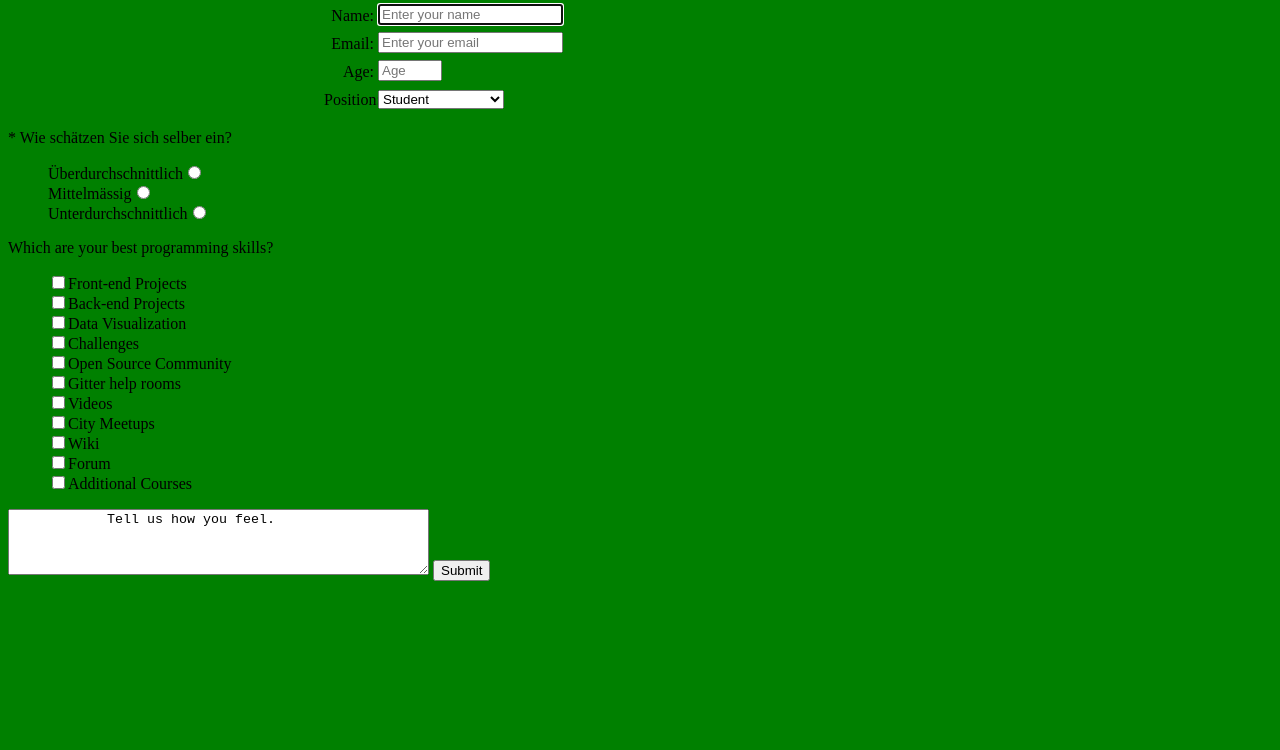
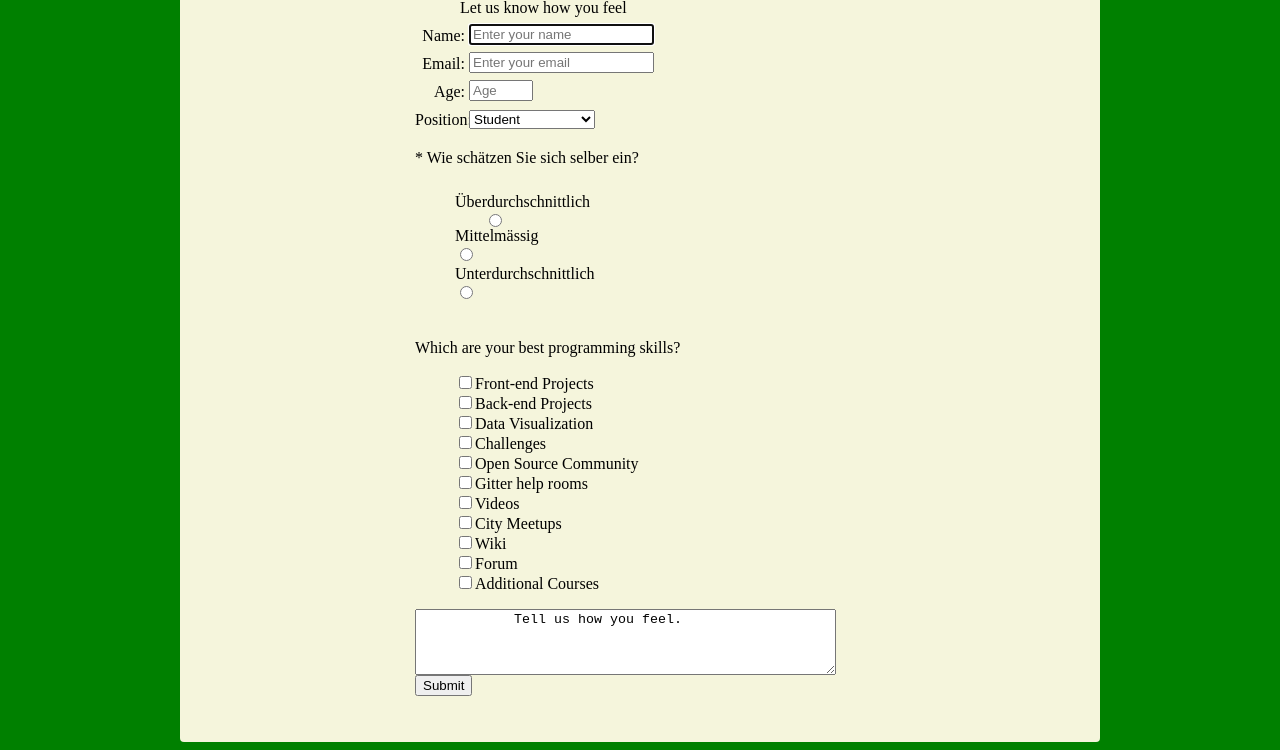
Before and after one commit to ClaudioLutz/2survey-form, a plain HTML site: page index.html in a window 1280 px wide. Shown: the part 76-826 px from the top of the page. Before the commit the page ends 800 px from the top, so only its background shows below. Drawn offline with Linux system fonts and the light colour scheme.

Commit message:
centered form

```diff
--- a/index.html
+++ b/index.html
@@ -12,6 +12,7 @@
 </head>
 
 <body>
+    <div id="outer-form">
         <h1 id="title">Survey Form</h1>
         <p id="description">Let us know how you feel</p>
 
@@ -19,17 +20,18 @@
             <div class="coordinates">
                 <div class="row-form">
                     <label class="left-description" id="name-label" for="name">Name:</label>
-            <input autofocus="" type="text" name="name" id="name" class="input-field" placeholder="Enter your name"
-                required="">
+                    <input autofocus="" type="text" name="name" id="name" class="input-field"
+                        placeholder="Enter your name" required="">
                 </div>
                 <div class="row-form">
                     <label id="email-label" for="email" class="left-description">Email:</label>
-            <input autofocus="" type="email" name="email" id="email" class="input-field" placeholder="Enter your email"
-                required="">
+                    <input autofocus="" type="email" name="email" id="email" class="input-field"
+                        placeholder="Enter your email" required="">
                 </div>
                 <div class="row-form">
                     <label class="left-description" id="number-label" for="number">Age:</label>
-            <input type="number" name="number" id="number" min="1" max="125" class="input-field" placeholder="Age">
+                    <input type="number" name="number" id="number" min="1" max="125" class="input-field"
+                        placeholder="Age">
                 </div>
                 <div class="row-form">
                     <label for="dropdown" class="left-description">Position:</label>
@@ -43,14 +45,14 @@
                     </select>
                 </div>
             </div>
-        </div>
+
     <div class="rowTab">
         <div class="labels">
             <label for="userRating">* Wie schätzen Sie sich selber ein?</label>
         </div>
         <div class="rightTab">
             <ul style="list-style: none;">
-                    <li class="radio"><label>Überdurchschnittlich<input name="radio-buttons" value="1" type="radio"
+                <li class="radio"><label class="left-description">Überdurchschnittlich<input name="radio-buttons" value="1" type="radio"
                             class="userRatings"></label></li>
                 <li class="radio"><label>Mittelmässig<input name="radio-buttons" value="2" type="radio"
                             class="userRatings"></label></li>
@@ -59,7 +61,8 @@
             </ul>
         </div>
     </div>
-        <label for="preferences">Which are your best programming skills?</label>
+    <div class="rowTab">
+    <label class="labels" for="preferences">Which are your best programming skills?</label>
     <ul id="preferences" style="list-style: none;">
         <li class="checkbox"><label><input name="prefer" value="1" type="checkbox" class="userRatings">Front-end
                 Projects</label></li>
@@ -73,14 +76,14 @@
                 Community</label></li>
         <li class="checkbox"><label><input name="prefer" value="6" type="checkbox" class="userRatings">Gitter help
                 rooms</label></li>
-            <li class="checkbox"><label><input name="prefer" value="7" type="checkbox"
-                        class="userRatings">Videos</label></li>
+        <li class="checkbox"><label><input name="prefer" value="7" type="checkbox" class="userRatings">Videos</label>
+        </li>
         <li class="checkbox"><label><input name="prefer" value="8" type="checkbox" class="userRatings">City
                 Meetups</label></li>
         <li class="checkbox"><label><input name="prefer" value="9" type="checkbox" class="userRatings">Wiki</label>
         </li>
-            <li class="checkbox"><label><input name="prefer" value="10" type="checkbox"
-                        class="userRatings">Forum</label></li>
+        <li class="checkbox"><label><input name="prefer" value="10" type="checkbox" class="userRatings">Forum</label>
+        </li>
         <li class="checkbox"><label><input name="prefer" value="10" type="checkbox" class="userRatings">Additional
                 Courses</label></li>
     </ul>
@@ -88,7 +91,9 @@
             Tell us how you feel.
                 </textarea>
     <button id="submit" type="submit">Submit</button>
+</div>
     </form>
+    </div>
 </body>
 
 </html>
--- a/style.css
+++ b/style.css
@@ -34,6 +34,16 @@ body{
     width: 50%;
     margin: 0 auto;
 }
+
+.label{
+    margin: 0 auto;
+    width: 40%;
+}
+.rowtab{
+    padding-bottom: 20px;
+    width: 50%;
+    margin: 0 auto;
+}
 #outer-form{
     margin: 0 auto;
     background: beige;
```
Lines whose indentation alone changed are shown as unchanged.
